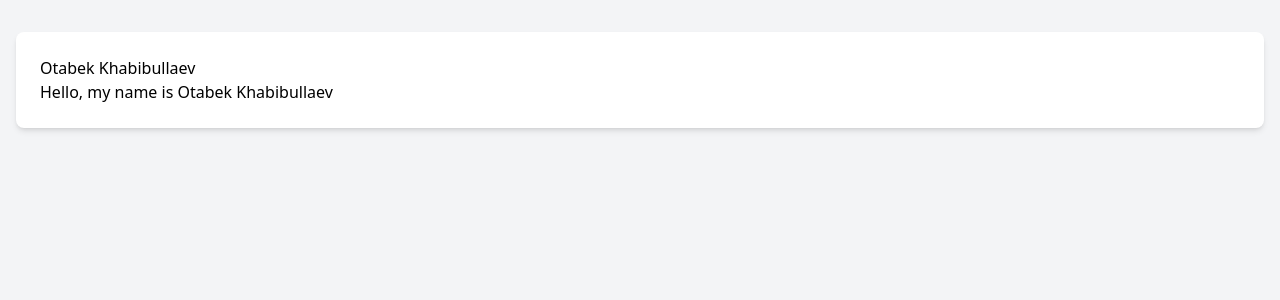
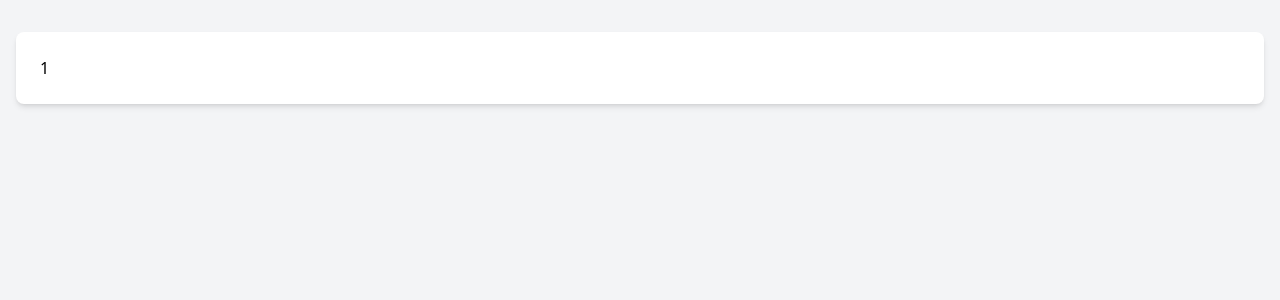
Before and after one commit to otabekkhabibullayev/php-sandbox, a PHP site: page / in a window 1280 px wide. Shown: the part 68-368 px from the top of the page. Run offline with PHP 8.4, Linux system fonts and the light colour scheme; some libraries are stand-ins or nearby versions.

Commit message:
Arithmetic Operators & Functions

```diff
--- a/index.php
+++ b/index.php
@@ -1,7 +1,55 @@
 <?php
-    $firstName = 'Otabek';
-    $lastNane = 'Khabibullaev';
-    $fullName = $firstName . ' ' . $lastNane;
+    $output = null;
+
+    $num1 = 10;
+    $num2 = 20;
+
+    // Basic Math
+    $output = "$num1 + $num2 = " . ($num1 + $num2);
+    $output = "$num1 - $num2 = " . ($num1 - $num2);
+    $output = "$num1 * $num2 = " . ($num1 * $num2);
+    $output = "$num1 / $num2 = " . ($num1 / $num2);
+    $output = "$num1 % $num2 = " . ($num1 % $num2);
+
+    //Assignment operator
+
+    $num3 = 10;
+
+//    $output = $num3 += 20;
+//    $output = $num3 -= 20;
+//    $output = $num3 *= 20;
+    $output = $num3 /= 2;
+
+    // Built-in php functions
+
+    // rand()
+    $output = rand();
+    $output = getrandmax(); // max rand value
+    $output = rand(1, 100);
+
+    //round()
+    $output = round(2.5);
+
+    // ceil()
+    $output = ceil(1.1);
+
+    //floor
+    $output = floor(1.9);
+
+    // sqrt()
+    $output = sqrt(121);
+
+    //pi()
+    $output =  pi();
+
+    //abs()
+    $output = abs(1.9);
+
+    //max()
+    $output = max(1,2,3,40,5);
+
+    //min()
+    $output = min(1,2,3,40,5);
 ?>
 
 <!doctype html>
@@ -23,8 +71,7 @@
 <div class="container mx-auto p-4 mt-4">
     <div class="bg-white rounded-lg shadow-md p-6">
          <!-- output -->
-        <?= $fullName  ?>
-        <h2><?= "Hello, my name is $firstName $lastNane" ?></h2>
+        <?= $output  ?>
     </div>
 </div>
 </body>
```
